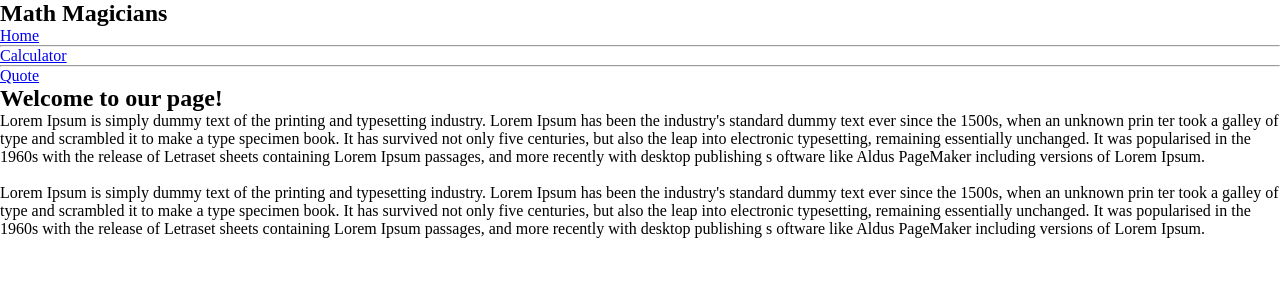
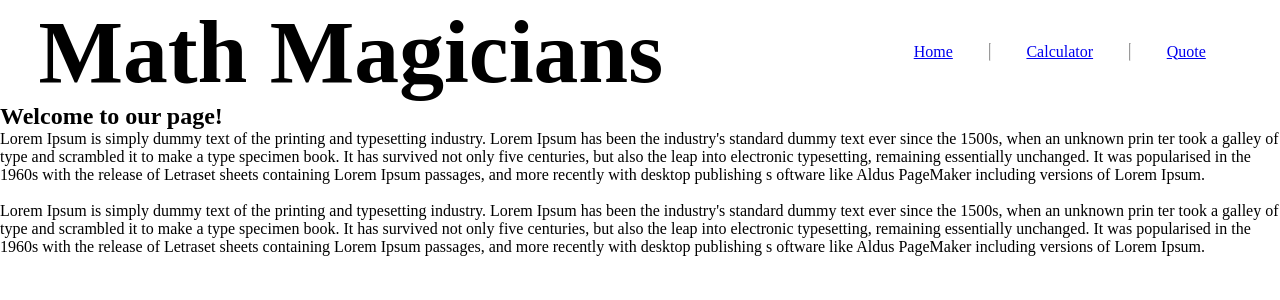
Before and after one commit to Diegogagan2587/math-magicians, a React (Create React App) app: page / in a window 1280 px wide. Shown: the top 300 px of the page. Built offline with nearby package versions, Linux system fonts and the light colour scheme.

Commit message:
implement basic spacin for all the elements within the navigation bar

```diff
--- a/src/index.css
+++ b/src/index.css
@@ -1 +1,27 @@
 /* index styles */
+ul {
+    list-style: none;
+}
+
+/* --- start Navigation Bar --- */
+
+.nav {
+    display: flex;
+    align-items: center;
+    justify-content: space-between;
+    padding-left: 3%;
+    padding-right: 3%;
+}
+
+.nav .title {
+    flex-grow: 1;
+    font-size: 7vw;
+}
+
+.nav ul {
+    display: flex;
+    flex-grow: 1;
+    justify-content: space-evenly;
+}
+
+/* --- Ends Navigation Bar --- */
```
